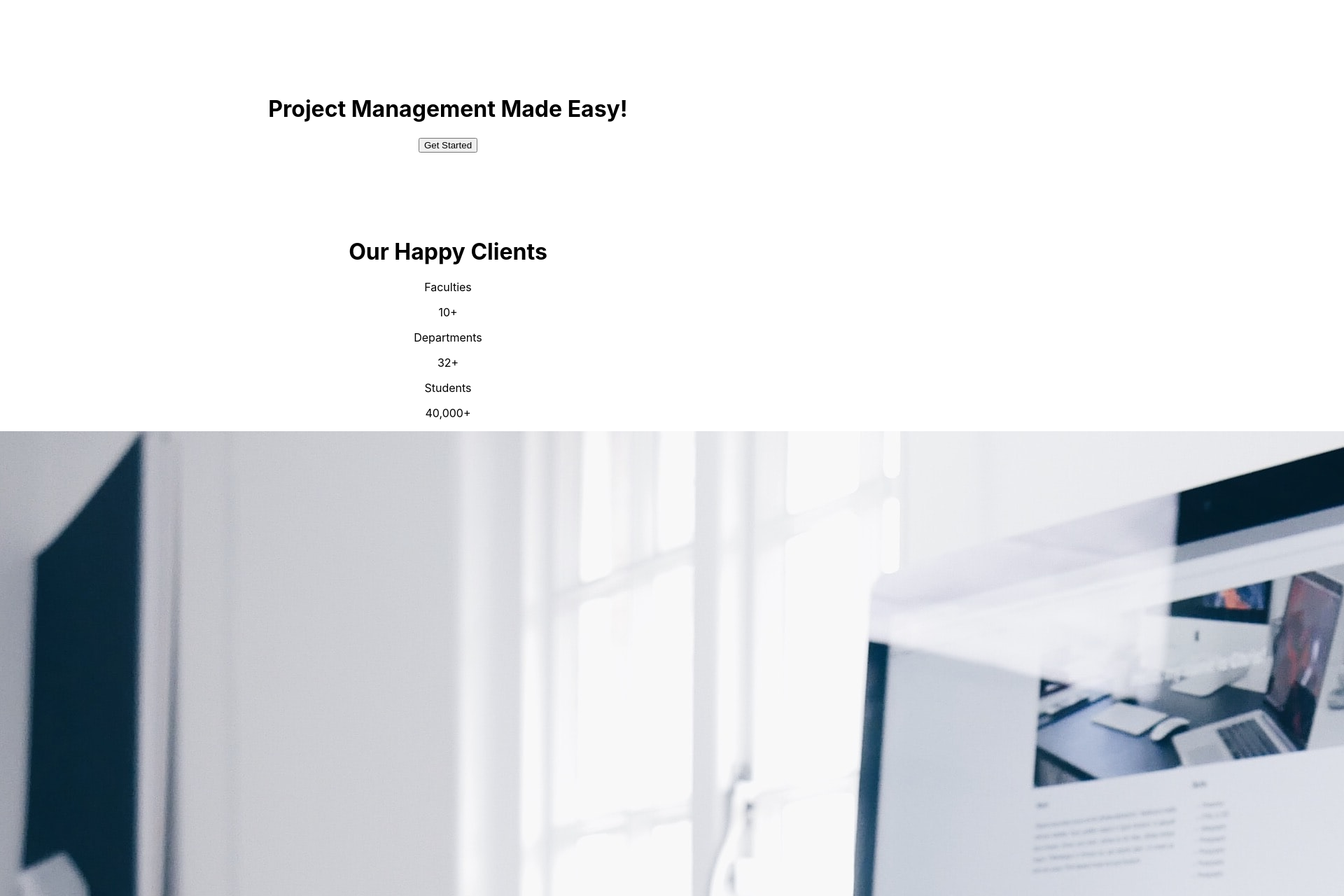
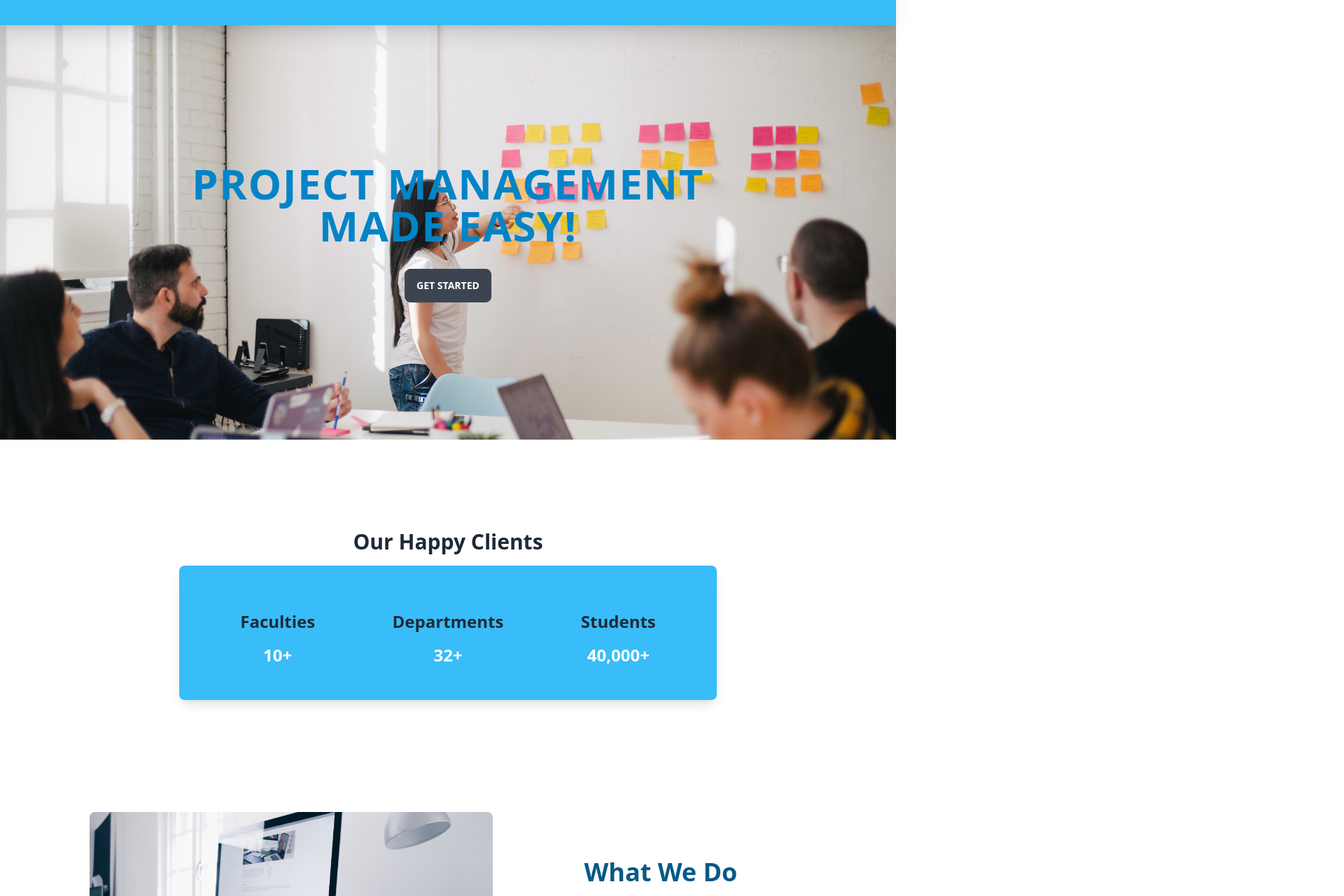
Before and after one commit to khalid-zein/project-manager-frontend, a React (Create React App) app: page / in a window 1280 px wide. Shown: the part 80-1360 px from the top of the page at 70% size, 1920 px wide, since content can reach past the window. Built offline with nearby package versions, Linux system fonts and the light colour scheme.

Commit message:
modified styling

```diff
--- a/src/index.css
+++ b/src/index.css
@@ -1,13 +1,26 @@
-body {
-  margin: 0;
-  font-family: -apple-system, BlinkMacSystemFont, 'Segoe UI', 'Roboto', 'Oxygen',
-    'Ubuntu', 'Cantarell', 'Fira Sans', 'Droid Sans', 'Helvetica Neue',
-    sans-serif;
-  -webkit-font-smoothing: antialiased;
-  -moz-osx-font-smoothing: grayscale;
+@tailwind base;
+@tailwind components;
+@tailwind utilities;
+
+
+.form-input {
+  @apply input input-bordered input-info my-4 w-full py-2
 }
 
-code {
-  font-family: source-code-pro, Menlo, Monaco, Consolas, 'Courier New',
-    monospace;
+
+/* .form-input {
+  @apply p-3 bg-gray-100 rounded-lg w-full border-2 border-[#084E7A] outline-none focus-within:border-[#084e7a] focus-within:shadow-md focus-within:shadow-[#084e7a70]
+} */
+
+
+.form-label {
+  @apply text-xl pb-1
 }
+
+.title {
+  @apply text-sky-600 font-black md:text-6xl text-3xl text-center md:tracking-wide md:mb-8 mb-4
+}
+
+.content-title {
+  @apply md:text-4xl text-2xl font-black text-sky-800 md:mb-4 mb-2
+}
```
